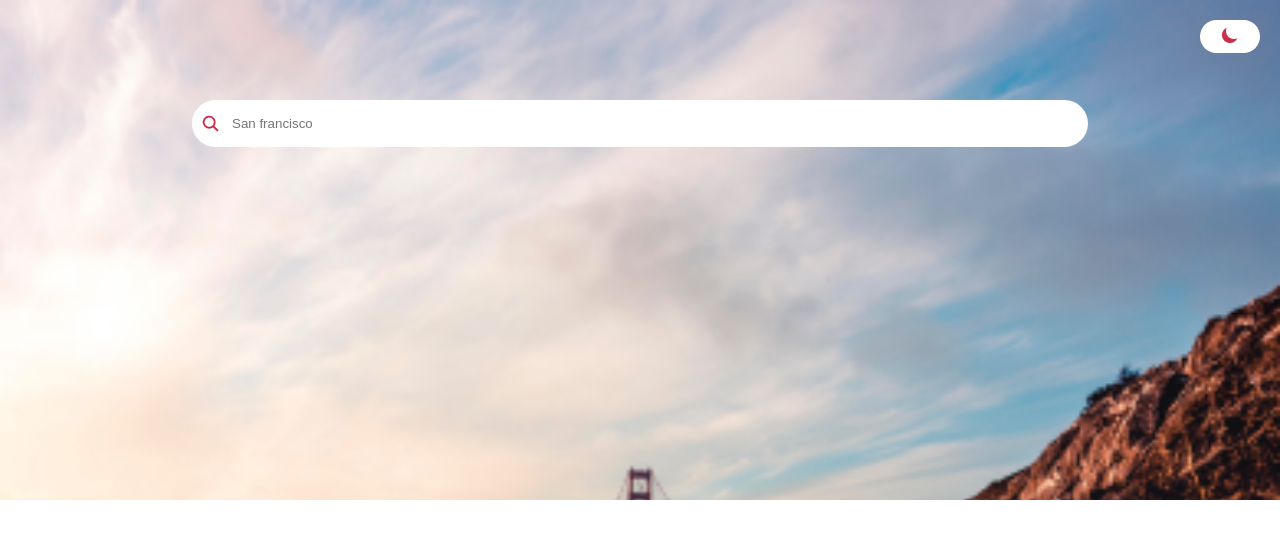
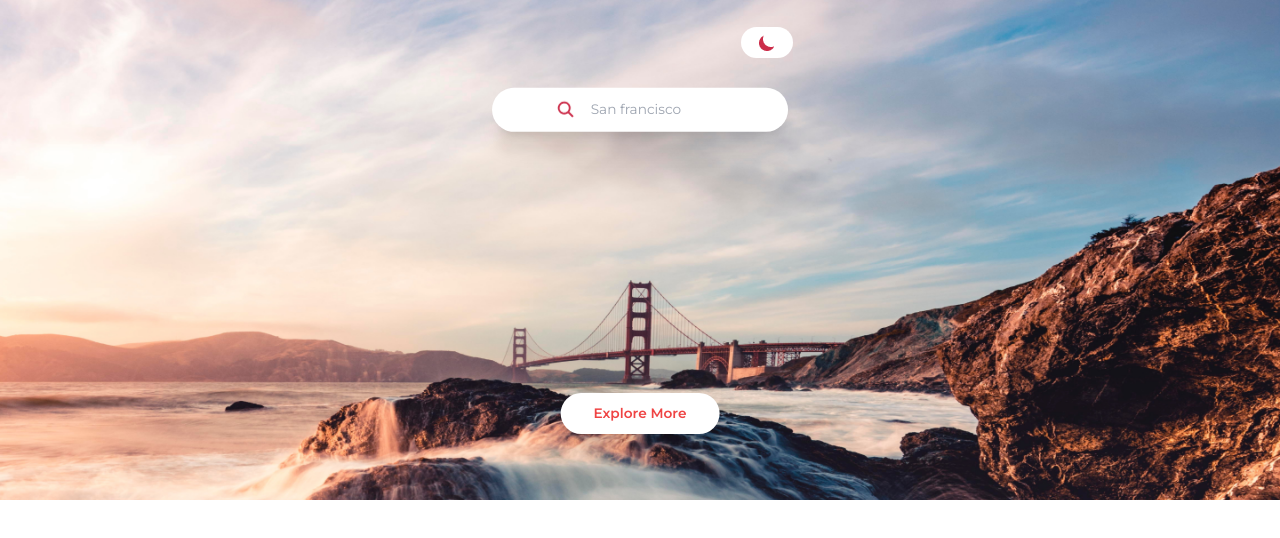
Before and after one commit to Betoml5/platzi-travel, a plain HTML site: page index.html in a window 1280 px wide. Drawn offline with nearby package versions, Linux system fonts and the light colour scheme.

Commit message:
Add hero

```diff
--- a/index.css
+++ b/index.css
@@ -1,3 +1,5 @@
+@import url("https://fonts.googleapis.com/css2?family=Montserrat:ital,wght@0,100;0,200;0,300;0,400;0,500;0,600;0,700;0,800;0,900;1,100;1,200;1,300;1,400;1,500;1,600;1,700;1,800;1,900&display=swap");
+
 * {
   margin: 0;
   padding: 0;
@@ -8,6 +10,7 @@ html {
 }
 
 main {
+  font-family: "Montserrat";
 }
 
 main .hero {
@@ -19,42 +22,8 @@ main .hero {
   background-size: cover;
 }
 
-main .hero .Darkmode {
-  position: relative;
+@media (min-width: 768px) {
+  main .hero {
+    background-image: url("./img/heroDesktop.png");
+  }
 }
-
-main .hero button {
-  border: none;
-  padding: 5px 20px;
-  border-radius: 999px;
-  background-color: #fff;
-
-  position: absolute;
-  top: 20px;
-  right: 20px;
-}
-
-main .hero__search {
-  position: absolute;
-  display: flex;
-  align-items: center;
-  right: 0px;
-  left: 0px;
-  width: 70%;
-  margin: 0 auto;
-  top: 100px;
-}
-
-main .hero__search input {
-  display: flex;
-  border: none;
-  padding: 16px 16px 16px 26px;
-  border-radius: 999px;
-  padding-left: 40px;
-  width: 100%;
-}
-
-main .hero__search img {
-  position: absolute;
-  left: 10px;
-}
--- a/index.html
+++ b/index.html
@@ -4,21 +4,47 @@
     <meta charset="UTF-8" />
     <meta http-equiv="X-UA-Compatible" content="IE=edge" />
     <meta name="viewport" content="width=device-width, initial-scale=1.0" />
+    <link rel="preconnect" href="https://fonts.googleapis.com" />
+    <link rel="preconnect" href="https://fonts.gstatic.com" crossorigin />
+
     <link rel="stylesheet" href="./index.css" />
+    <link rel="preconnect" href="https://fonts.googleapis.com" />
+    <link rel="preconnect" href="https://fonts.gstatic.com" crossorigin />
+    <link
+      href="https://fonts.googleapis.com/css2?family=Montserrat:ital,wght@0,100;0,200;0,300;0,400;0,500;0,600;0,700;0,800;0,900;1,100;1,200;1,300;1,400;1,500;1,600;1,700;1,800;1,900&display=swap"
+      rel="stylesheet"
+    />
+    <script src="https://cdn.tailwindcss.com"></script>
+
     <title>Platzi Travel</title>
   </head>
 
   <body>
     <main>
-      <section class="hero">
-        <div class="hero__Darkmode">
-          <button>
+      <section class="hero p-4 w-full">
+        <div class="relative max-w-xl mx-auto h-full">
+          <button
+            class="absolute bg-white px-6 py-2 rounded-full right-16 top-6"
+          >
             <img src="./img/moon.png" alt="" />
           </button>
-        </div>
-        <div class="hero__search">
-          <input type="text" placeholder="San francisco" />
-          <img src="./img/Shape.png" alt="" />
+
+          <div
+            class="flex justify-center w-3/4 p-5 rounded-full bg-white shadow-xl absolute top-36 left-1/2 rigth-1/2 transform -translate-x-1/2 -translate-y-1/2"
+          >
+            <img src="./img/Shape.png" alt="" class="mr-6" />
+            <input
+              type="text"
+              placeholder="San francisco"
+              class="flex outline-none bg-transparent items-center placeholder:text-left placeholder:text-xl"
+            />
+          </div>
+
+          <div
+            class="absolute left-1/2 rigth-1/2 transform -translate-x-1/2 bottom-20 bg-white px-12 py-4 rounded-full shadow-xl"
+          >
+            <p class="text-red-500 font-semibold text-xl">Explore More</p>
+          </div>
         </div>
       </section>
     </main>
```
Also changed, not shown: img/heroDesktop.png (renamed from img/Rectangle 20.png).
